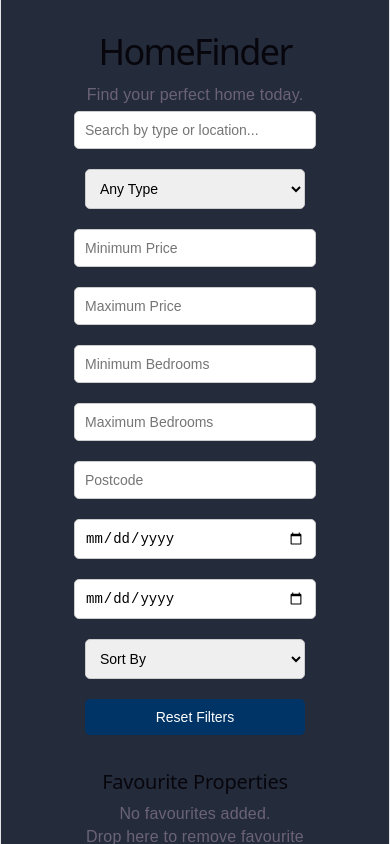
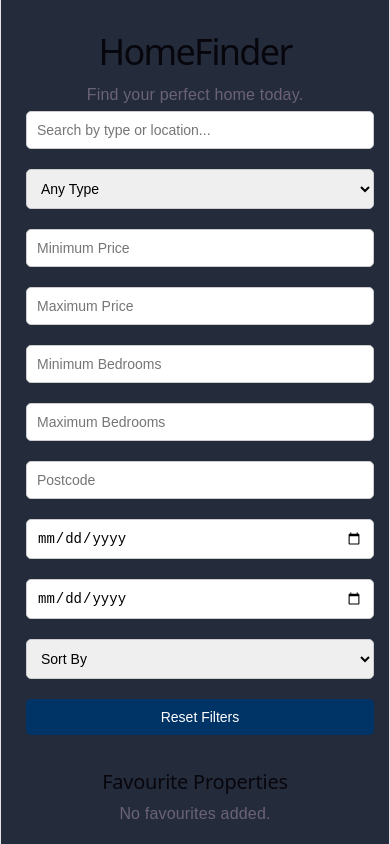
Before and after one commit to Saf1-7/estate-agent-app, a React (Vite) app in the folder estate-agent-app/: page / in a window 390 px wide. Shown: the top 844 px of the page. Built offline with nearby package versions, Linux system fonts and the light colour scheme.

Commit message:
add responsive layout

```diff
--- a/estate-agent-app/src/App.css
+++ b/estate-agent-app/src/App.css
@@ -150,3 +150,43 @@ header {
 .filters button:hover {
   background-color: #00509e;
 }
+
+/* Responsive layout for tablets and phones */
+@media (max-width: 768px) {
+
+  .filters {
+    display: flex;
+    flex-direction: column;
+    gap: 10px;
+  }
+
+  .filters input,
+  .filters select,
+  .filters button {
+    width: 100%;
+    box-sizing: border-box;
+  }
+
+  .property-grid {
+    grid-template-columns: 1fr;
+  }
+
+  .property-card {
+    width: 100%;
+  }
+
+  .thumbnail-gallery {
+    flex-wrap: wrap;
+    justify-content: center;
+  }
+
+  .property-detail-image {
+    width: 100%;
+    height: auto;
+  }
+
+  .favourites {
+    width: 100%;
+    margin-bottom: 20px;
+  }
+}
```
